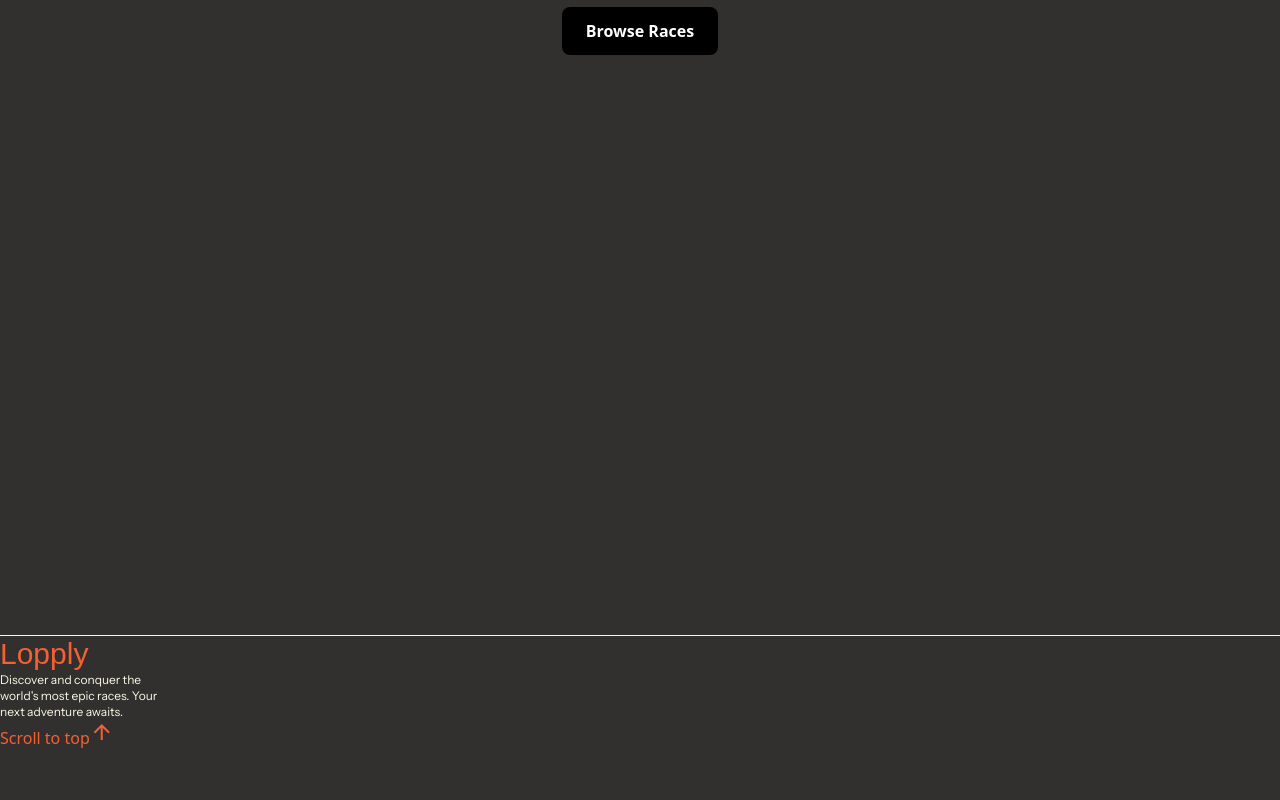
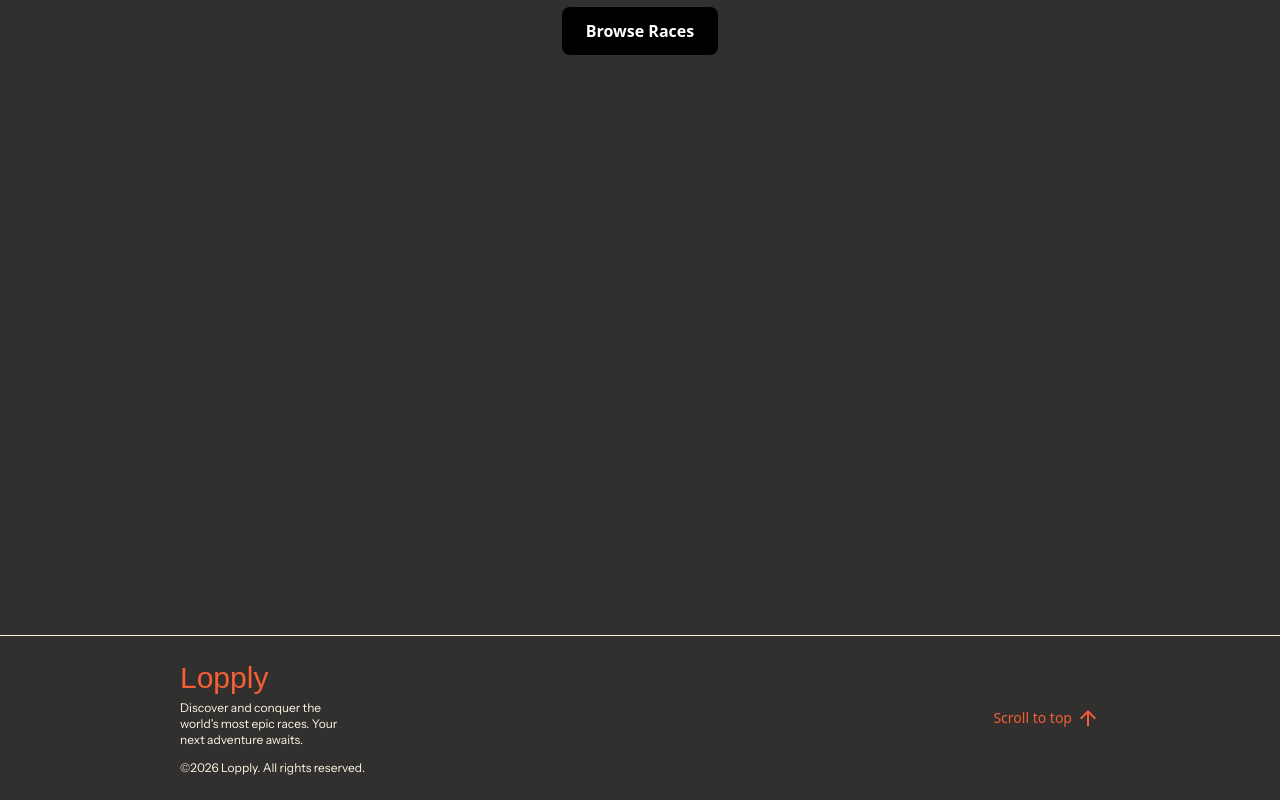
Before and after one commit to ellinorjohansson/Lopply, a Next.js app: page / in a window 1280 px wide. Shown: the part 237-1037 px from the top of the page. Before the commit the page ends 987 px from the top, so only its background shows below. Built offline with nearby package versions, Linux system fonts and the light colour scheme; a web font is replaced by a local one.

Commit message:
💄(style): added style to footer

```diff
--- a/public/locales/en/common.json
+++ b/public/locales/en/common.json
@@ -25,7 +25,8 @@
   "footer": {
     "scroll_to_top": "Scroll to top",
     "text": {
-      "discover_and_concuer": "Discover and conquer the world's most epic races. Your next adventure awaits."
+      "discover_and_concuer": "Discover and conquer the world's most epic races. Your next adventure awaits.",
+      "all_rights": "©2026 Lopply. All rights reserved."
     }
   }
 }
--- a/src/common/components/footer/Footer.tsx
+++ b/src/common/components/footer/Footer.tsx
@@ -1,21 +1,29 @@
+"use client";
+
 import { useTranslation } from "@/common/hooks/useTranslation";
 
 const Footer = () => {
   const g = useTranslation("general");
   const f = useTranslation("footer");
+
   return (
-    <>
-      <footer className="border-t border-secondaryaccent">
+    <footer className="border-t border-secondaryaccent flex flex-col sm:flex-row justify-between items-center sm:items-center text-center sm:text-left gap-y-12 py-6 px-45">
+      {/* Left Column */}
+      <div className="flex flex-col space-y-1 text-center sm:text-left">
         <h2 className="text-3xl">{g("lopply")}</h2>
         <p className="w-40 text-xs">{f("text.discover_and_concuer")}</p>
-        <span className="text-primaryaccent font-sans">
-          {f("scroll_to_top")}
-        </span>
-        <span className="material-symbols-outlined text-primaryaccent">
-          arrow_upward
-        </span>
-      </footer>
-    </>
+        <p className="text-xs mt-2">{f("text.all_rights")}</p>
+      </div>
+
+      {/* Right Column */}
+      <button
+        onClick={() => window.scrollTo({ top: 0, behavior: "smooth" })}
+        className="flex items-center gap-1 cursor-pointer text-primaryaccent mx-auto sm:mx-0"
+      >
+        <span className="text-sm">{f("scroll_to_top")}</span>
+        <span className="material-symbols-outlined text-2xl">arrow_upward</span>
+      </button>
+    </footer>
   );
 };
 
```
